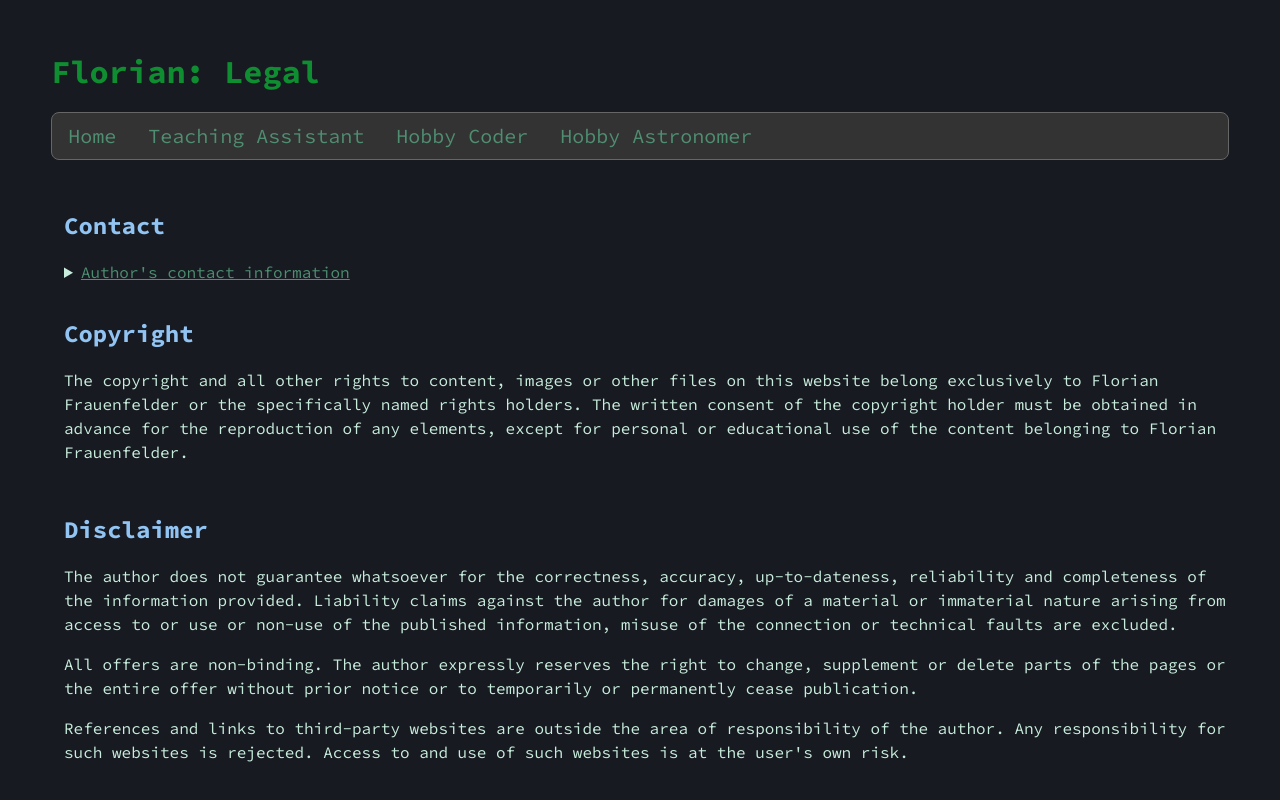
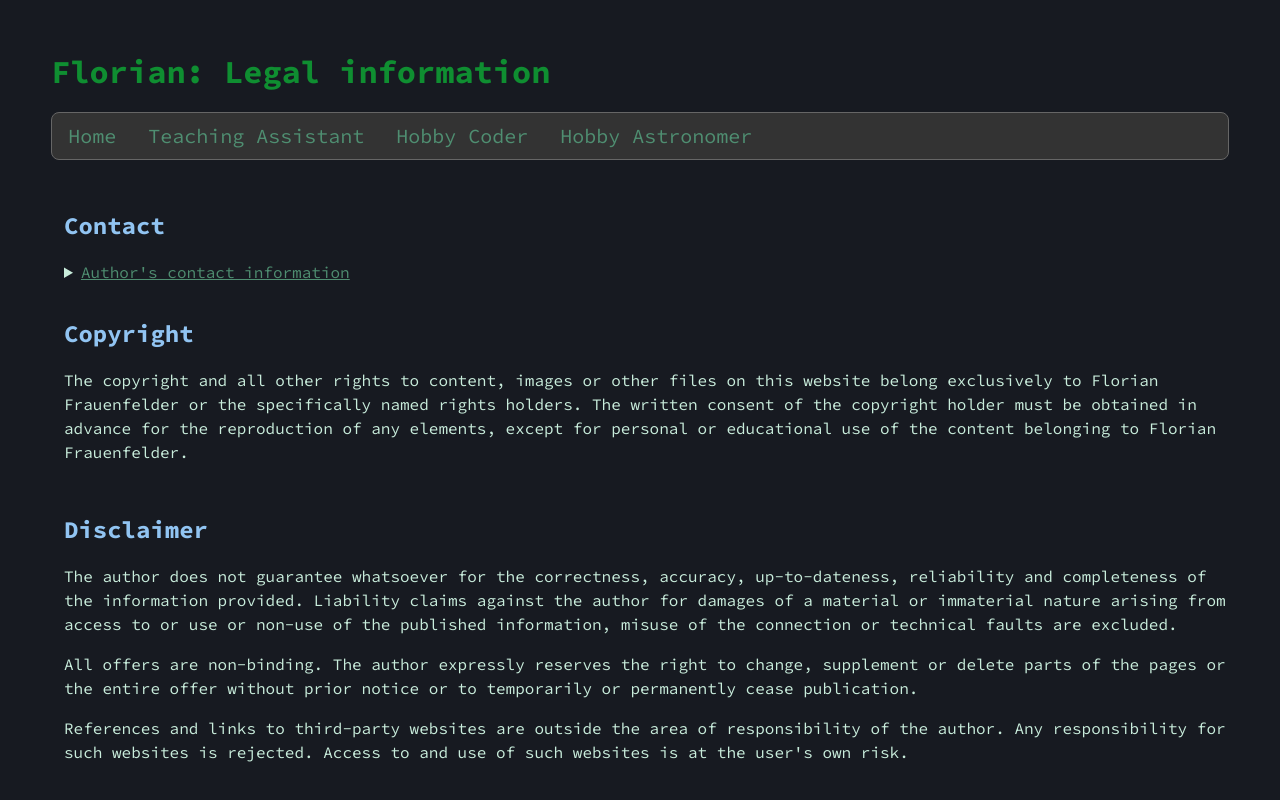
Before and after one commit to fflopsi/website, a Next.js app: page /legal in a window 1280 px wide. Shown: the top 800 px of the page. Built offline with nearby package versions, Linux system fonts and the light colour scheme.

Commit message:
Fix date and title

```diff
--- a/app/legal/page.tsx
+++ b/app/legal/page.tsx
@@ -2,13 +2,13 @@ import Wrapper from '@/components/wrapper';
 import Link from 'next/link';
 import getMetadata from '../res/metadata';
 
-const title = 'Florian: Legal';
+const title = 'Florian: Legal information';
 
 export const metadata = getMetadata(title);
 
 export default function Impressum() {
   return (
-    <Wrapper title={title} route='/legal/' updated='2025-03-27'>
+    <Wrapper title={title} route='/legal/' updated='2025-03-28'>
       <h2>Contact</h2>
       <details>
         <summary><span className='link-like'>Author's contact information</span></summary>
```
